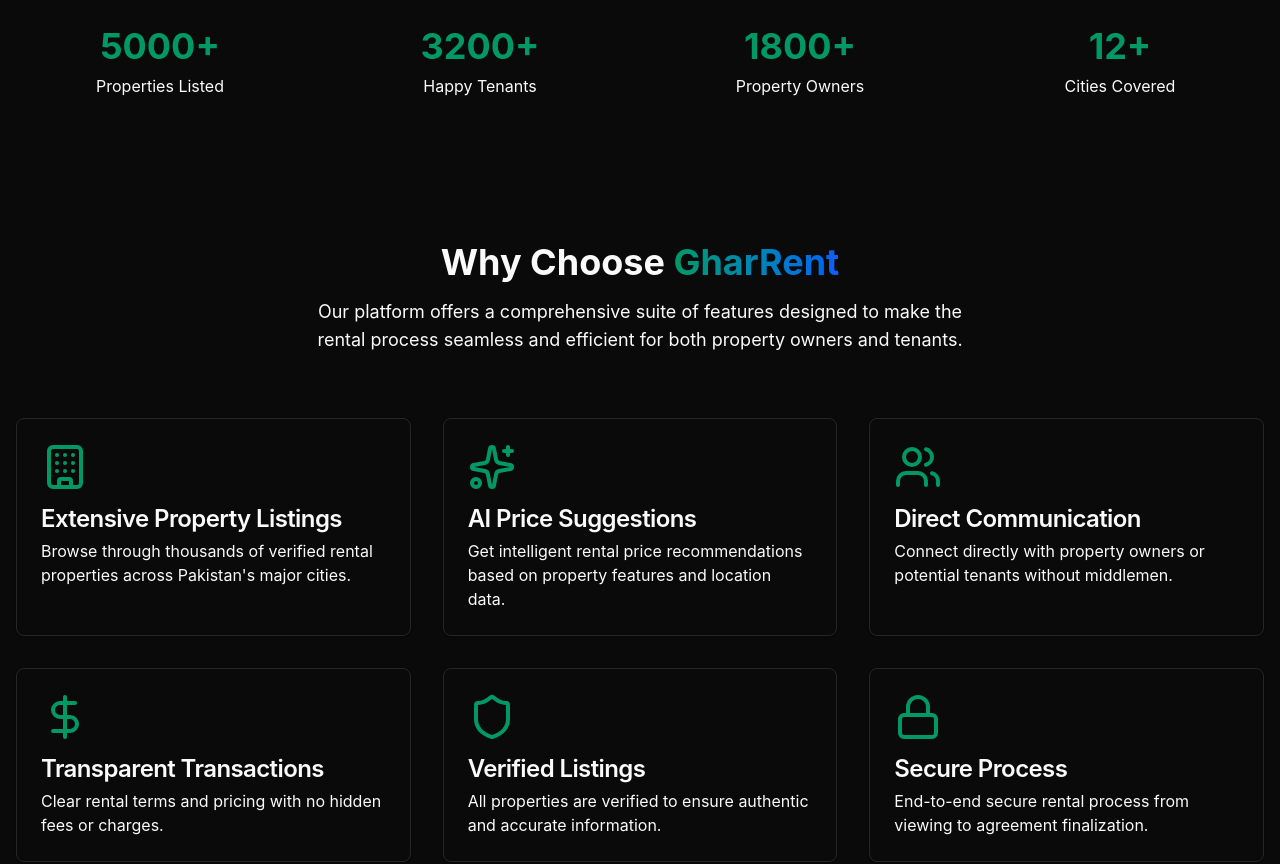
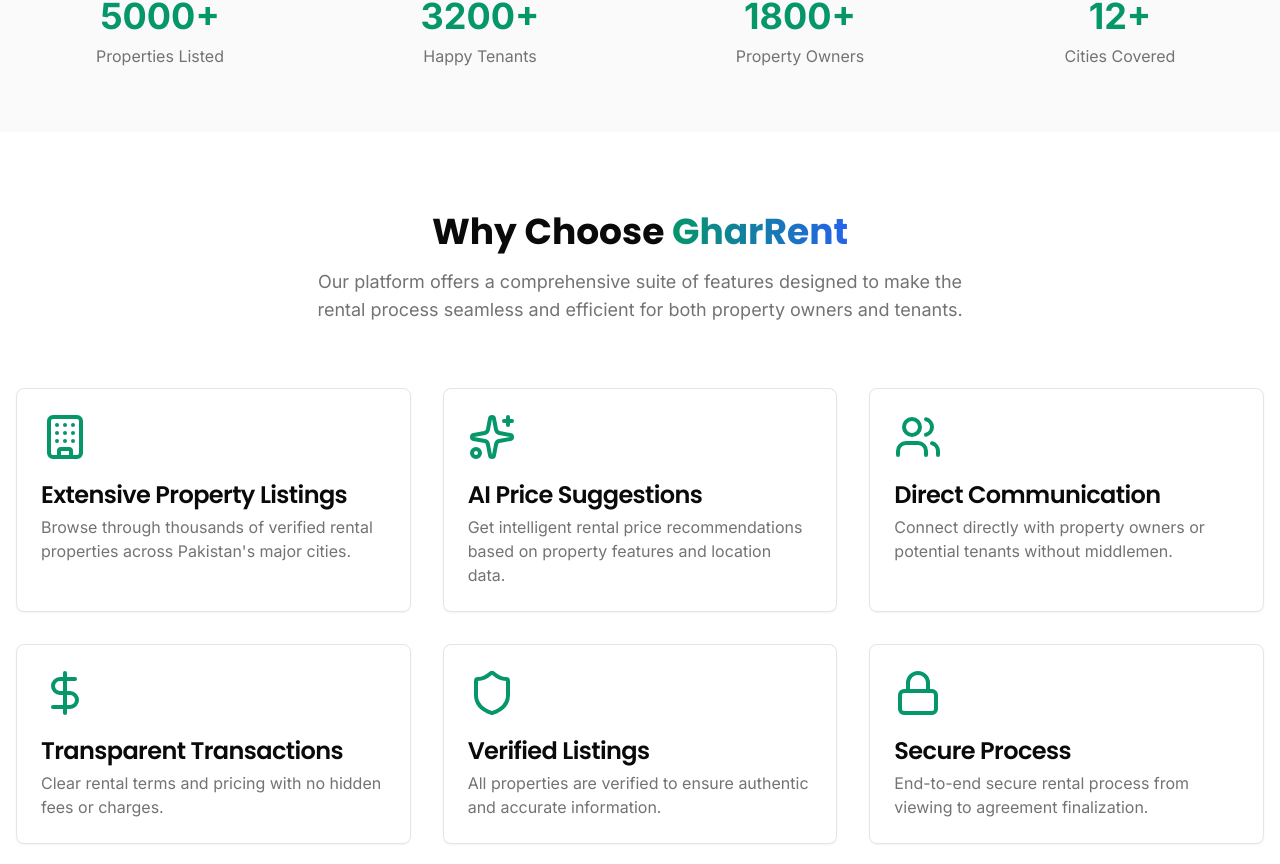
Before and after one commit to noman-nawaz-dev/ghar-rent, a Next.js app: page / in a window 1280 px wide. Shown: the part 632-1496 px from the top of the page. Built offline with nearby package versions, Linux system fonts and the light colour scheme.

Commit message:
chore: downgrade tailwind to v3

```diff
--- a/app/globals.css
+++ b/app/globals.css
@@ -1,20 +1,9 @@
-@import "tailwindcss";
+@tailwind base;
+@tailwind components;
+@tailwind utilities;
 
+@layer base {
   :root {
-  --foreground-rgb: 0, 0, 0;
-  --background-start-rgb: 214, 219, 220;
-  --background-end-rgb: 255, 255, 255;
-}
-
-@media (prefers-color-scheme: dark) {
-  :root {
-    --foreground-rgb: 255, 255, 255;
-    --background-start-rgb: 0, 0, 0;
-    --background-end-rgb: 0, 0, 0;
-  }
-}
-
-@theme {
     --background: 0 0% 100%;
     --foreground: 0 0% 3.9%;
     --card: 0 0% 100%;
@@ -42,7 +31,7 @@
     --radius: 0.5rem;
   }
 
-@theme dark {
+  .dark {
     --background: 0 0% 3.9%;
     --foreground: 0 0% 98%;
     --card: 0 0% 3.9%;
@@ -68,12 +57,13 @@
     --chart-4: 280 65% 60%;
     --chart-5: 340 75% 55%;
   }
-
-* {
-  border-color: hsl(var(--border));
 }
 
+@layer base {
+  * {
+    @apply border-border;
+  }
   body {
-  background-color: hsl(var(--background));
-  color: hsl(var(--foreground));
+    @apply bg-background text-foreground;
   }
+}
--- a/package.json
+++ b/package.json
@@ -60,14 +60,14 @@
     "zod": "^3.25.56"
   },
   "devDependencies": {
-    "@tailwindcss/postcss": "^4.1.8",
+    "tailwindcss": "^3.4.1",
     "@types/node": "^22.15.30",
     "@types/react": "^19.1.6",
     "@types/react-dom": "^19.1.6",
-    "autoprefixer": "^10.4.21",
+    "autoprefixer": "^10.4.19",
     "eslint": "^9.28.0",
     "eslint-config-next": "^15.3.3",
-    "postcss": "^8.5.4",
+    "postcss": "^8.4.38",
     "typescript": "^5.8.3"
   }
 }
--- a/postcss.config.js
+++ b/postcss.config.js
@@ -1,6 +1,6 @@
 module.exports = {
   plugins: {
-    '@tailwindcss/postcss': {},
+    tailwindcss: {},
     autoprefixer: {},
   },
 };
```
Also changed, not shown: 1 other file (tests, documents, lock files or other folders). Lines whose indentation alone changed are shown as unchanged.
